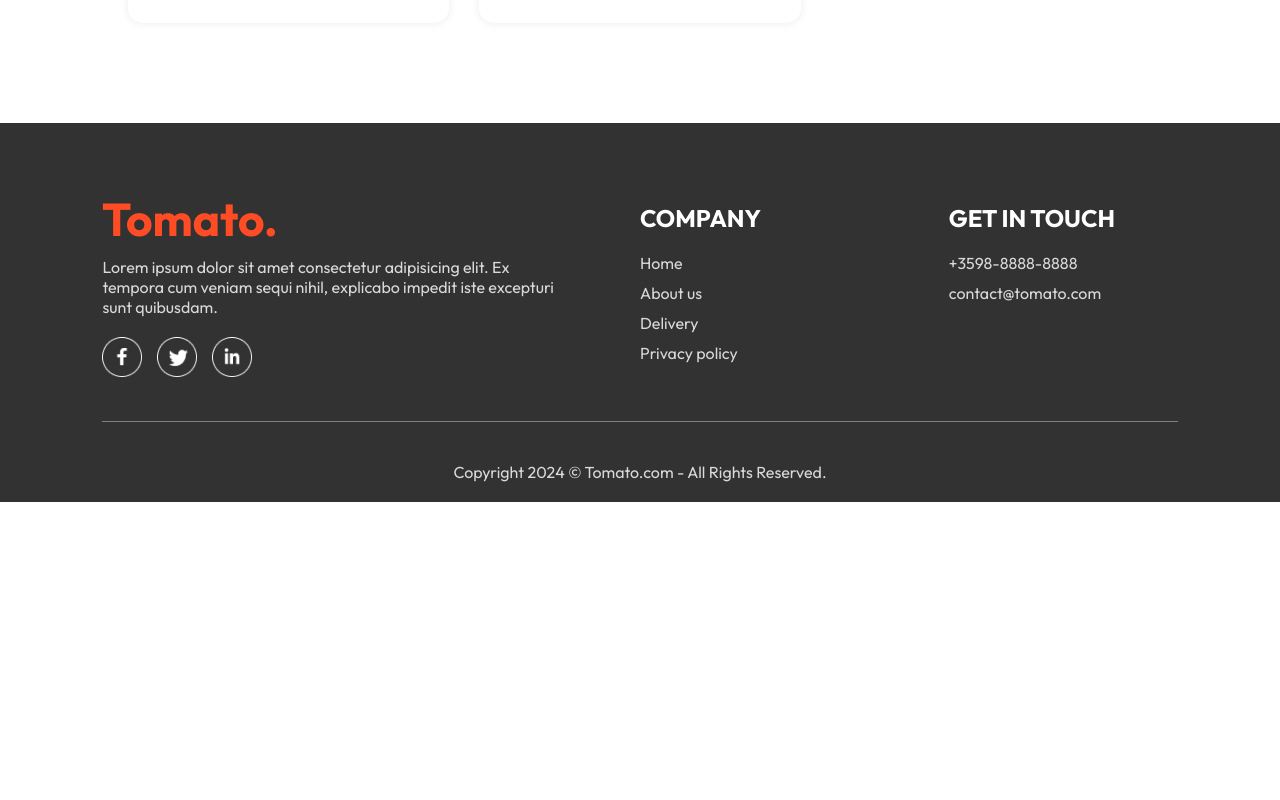
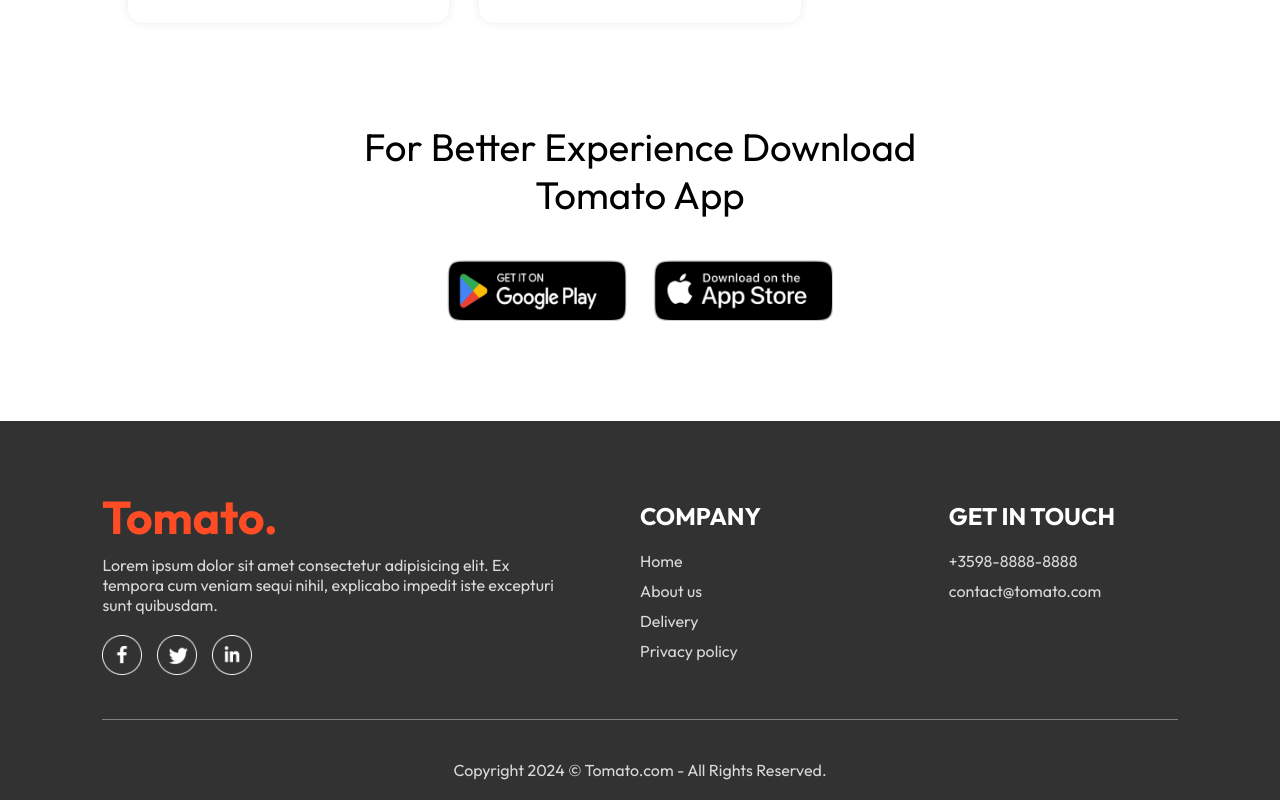
Before and after one commit to bogdangeorgievv/Meal-delivery-service-app, a React (Vite) app in the folder frontend/: page / in a window 1280 px wide. Shown: the part 5960-6760 px from the top of the page. Before the commit the page ends 6462 px from the top, so only its background shows below. Built offline with nearby package versions, Linux system fonts and the light colour scheme.

Commit message:
create App Download component and add styling

```diff
--- /dev/null
+++ b/frontend/src/components/AppDownload/AppDownload.css
@@ -0,0 +1,24 @@
+.app-download {
+    margin: auto auto;
+    margin-top: 100px;
+    font-size: max(3vw, 20px);
+    text-align: center;
+}
+
+.app-download-platforms {
+    display: flex;
+    justify-content: center;
+    gap: max(2vw, 10px);
+    margin-top: 40px;
+}
+
+.app-download-platforms img {
+    width: max(30vw, 120px);
+    max-width: 180px;
+    transition: 0.5s;
+    cursor: pointer;
+}
+
+.app-download-platforms img:hover {
+    transform: scale(1.05);
+}
--- /dev/null
+++ b/frontend/src/components/AppDownload/AppDownload.jsx
@@ -0,0 +1,17 @@
+import React from 'react'
+import './AppDownload.css'
+import { assets } from '../../assets/assets'
+
+const AddDownload = () => {
+  return (
+    <div className='app-download' id='app-download'>
+      <p>For Better Experience Download <br /> Tomato App</p>
+      <div className="app-download-platforms">
+        <img src={assets.play_store} alt="" />
+        <img src={assets.app_store} alt="" />
+      </div>
+    </div>
+  )
+}
+
+export default AddDownload
--- a/frontend/src/pages/Home/Home.jsx
+++ b/frontend/src/pages/Home/Home.jsx
@@ -3,6 +3,7 @@
 import Header from '../../components/Header/Header'
 import ExploreMenu from '../../components/ExploreMenu/ExploreMenu'
 import FoodDisplay from '../../components/FoodDisplay/FoodDisplay'
+import AppDownload from '../../components/AppDownload/AppDownload'
 
 const Home = () => {
 
@@ -13,6 +14,7 @@
       <Header/>
       <ExploreMenu category={category} setCategory={setCategory}/>
       <FoodDisplay category={category} />
+      <AppDownload/>
     </div>
   )
 }
```
